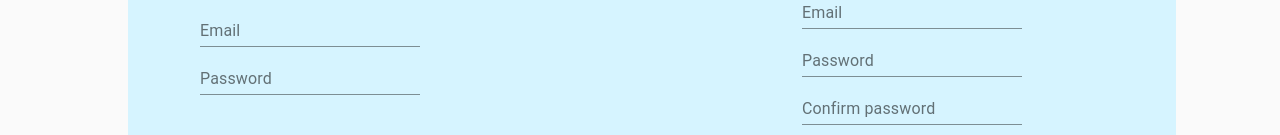
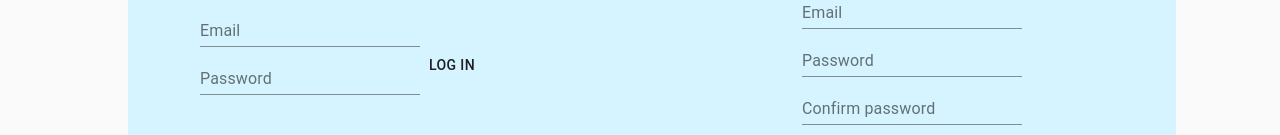
Before and after one commit to magnus-schj/Wishlist, a React (Vite) app in the folder frontend/react/main/: page / in a window 1280 px wide. Shown: the part 355-490 px from the top of the page. Built offline with nearby package versions, Linux system fonts and the light colour scheme; no server answers; the database is empty.

Commit message:
sign in under the hood ok

```diff
--- a/frontend/react/main/src/components/main/Main.component.jsx
+++ b/frontend/react/main/src/components/main/Main.component.jsx
@@ -1,4 +1,5 @@
 import React from "react";
+import { useSelector } from "react-redux";
 
 import SignInAndSignUp from "../signInAndSignUp/SignInAndSignUp.component";
 
@@ -17,6 +18,8 @@ const useStyles = makeStyles({
 });
 const Main = () => {
   const classes = useStyles();
+
+  const userLoggedIn = useSelector((state) => state.currentUser);
   return (
     <Container className={classes.root}>
       <Typography variant="h1" color="initial">
--- a/frontend/react/main/src/components/sign-in/SignIn.component.jsx
+++ b/frontend/react/main/src/components/sign-in/SignIn.component.jsx
@@ -1,10 +1,35 @@
-import React from "react";
+import React, { useState } from "react";
 import { useForm } from "../../custom-hooks/useForm";
 
-import { Container, Typography, TextField } from "@material-ui/core";
+import { auth } from "../../firebase/firebase.utils";
+
+import { Container, Typography, TextField, Button } from "@material-ui/core";
 
 const SignIn = () => {
-  const [values, handleChange] = useForm({ email: "", password: "" });
+  const [values, handleChange, setValues] = useForm({
+    email: "",
+    password: "",
+  });
+  const { email, password } = values;
+  const initialError = { value: false, helperText: "" };
+  const [errors, setErrors] = useState(initialError);
+
+  const handleSubmit = async (e) => {
+    e.preventDefault();
+    try {
+      await auth.signInWithEmailAndPassword(email, password);
+      setValues({ email: "", password: "" });
+      setErrors(initialError);
+    } catch (error) {
+      console.log(error);
+      if (
+        error.code === "auth/wrong-password" ||
+        error.code === "auth/invalid-email"
+      ) {
+        setErrors({ value: true, helperText: error.message });
+      }
+    }
+  };
   return (
     <Container>
       <Typography variant="h3" color="initial">
@@ -17,6 +42,8 @@ const SignIn = () => {
           name="email"
           value={values.email}
           onChange={handleChange}
+          helperText={errors.helperText}
+          error={errors.value}
         />
         <TextField
           id="password"
@@ -25,7 +52,17 @@ const SignIn = () => {
           name="password"
           value={values.password}
           onChange={handleChange}
+          helperText={errors.helperText}
+          error={errors.value}
         />
+        <Button
+          type="submit"
+          variant="text"
+          color="default"
+          onClick={handleSubmit}
+        >
+          Log in
+        </Button>
       </form>
     </Container>
   );
--- a/frontend/react/main/src/custom-hooks/useForm.js
+++ b/frontend/react/main/src/custom-hooks/useForm.js
@@ -8,5 +8,8 @@ export const useForm = (initialValues) => {
     (e) => {
       setValues({ ...values, [e.target.name]: e.target.value });
     },
+    (value) => {
+      setValues(value);
+    },
   ];
 };
--- a/frontend/react/main/src/features/currentUser/currentUser.slice.js
+++ b/frontend/react/main/src/features/currentUser/currentUser.slice.js
@@ -2,7 +2,7 @@ import { createSlice } from "@reduxjs/toolkit";
 
 export const currentUserSlice = createSlice({
   name: "current user",
-  initialState: { loaded: false },
+  initialState: { loaded: false, userInfo: null },
   reducers: {
     setCurrentUser(state, action) {
       state.loaded = false;
```
Also changed, not shown: frontend/react/main/src/components/sign-up/formUtils.js (deleted, +0 -12 lines).
